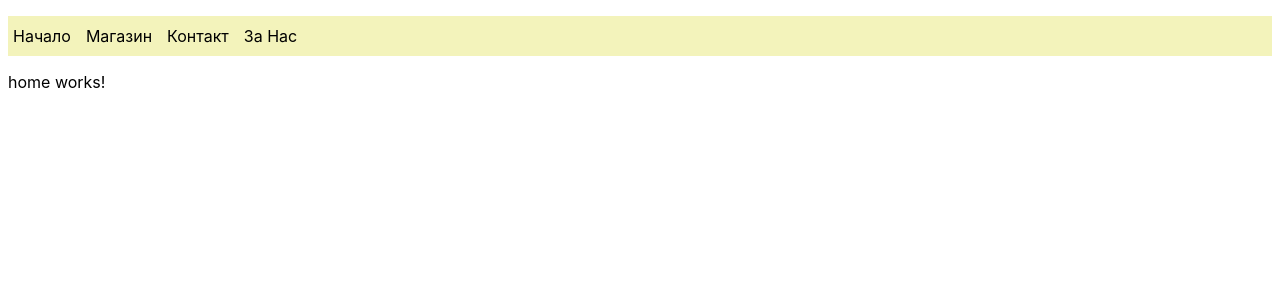
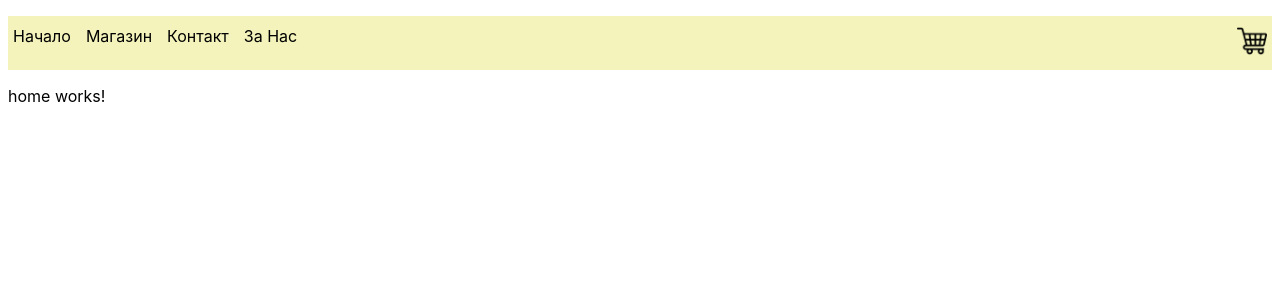
Before and after one commit to Argentfire/BeeShop-Angular, an Angular app: page / in a window 1280 px wide. Shown: the top 300 px of the page. Built offline with nearby package versions, Linux system fonts and the light colour scheme.

Commit message:
Add ShoppingCart route and link to navigation

```diff
--- a/src/app/app.routes.ts
+++ b/src/app/app.routes.ts
@@ -5,11 +5,13 @@ import { ProductCardComponent } from './shop/product-card/product-card.component
 import { ContactComponent } from './contact/contact.component';
 import { AboutComponent } from './about/about.component';
 import { ProductDetailsComponent } from './shop/product-details/product-details.component';
+import { ShoppingCartComponent } from './cart/shopping-cart/shopping-cart.component';
 
 export const routes: Routes = [
   { path: '', component: HomeComponent },
   { path: 'shop', component: ShopComponent },
   { path: 'contact', component: ContactComponent },
   { path: 'about', component: AboutComponent },
-  { path: 'details', component: ProductDetailsComponent }
+  { path: 'details', component: ProductDetailsComponent },
+  { path: 'cart', component: ShoppingCartComponent }
 ];
--- a/src/app/navigation/navigation.component.html
+++ b/src/app/navigation/navigation.component.html
@@ -12,5 +12,11 @@
     <li>
       <a [routerLink]="['/about']">За Нас</a>
     </li>
+    <li id="cart-link">
+      <a [routerLink]="['/cart']">
+        <img src="assets/shopping-cart.png" alt="cart"  width="30"/>
+      </a>
+    </li>
   </ul>
+
 </div>
--- a/src/app/navigation/navigation.component.scss
+++ b/src/app/navigation/navigation.component.scss
@@ -35,4 +35,8 @@
   .dropdown:hover .dropdown-menu {
     display: block;
   }
+
+  #cart-link {
+    margin-left: auto;
+  }
 }
```
Also changed, not shown: src/assets/shopping-cart.png (added).
